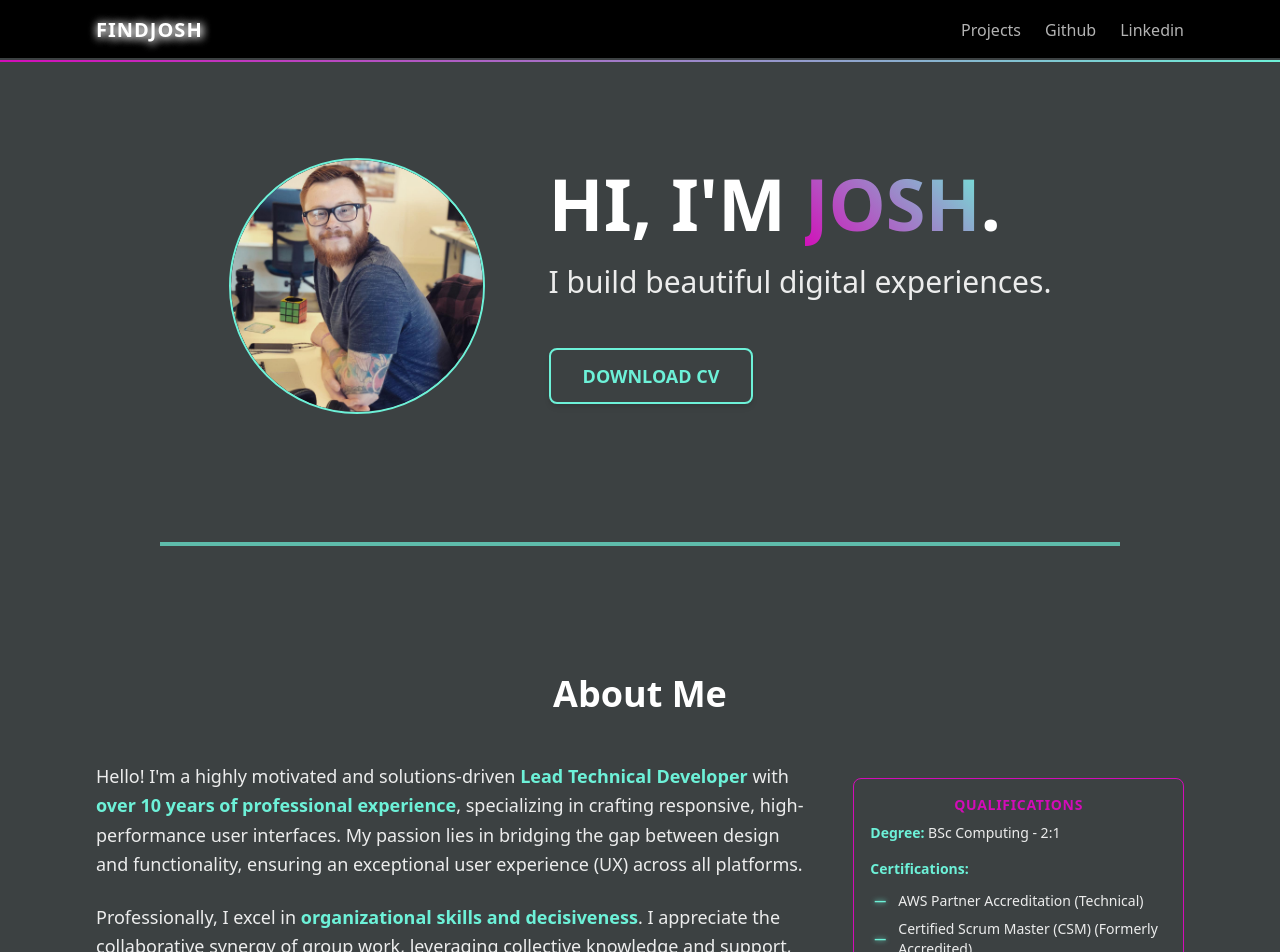
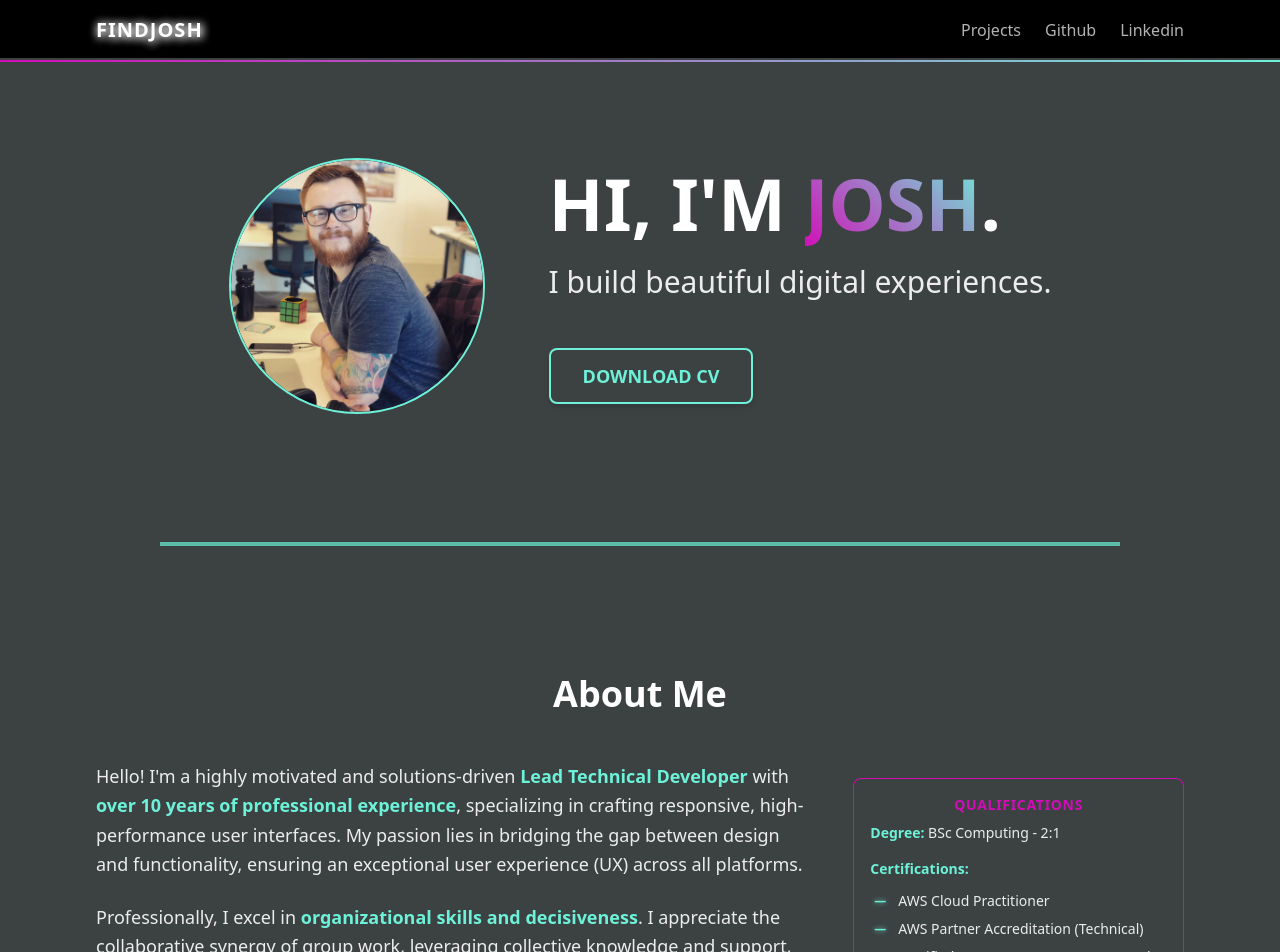
Before and after one commit to joshhallan/portfolio2025, a Next.js app: page / in a window 1280 px wide. Shown: the top 952 px of the page. Built offline with nearby package versions, Linux system fonts and the light colour scheme.

Commit message:
Added new certification

```diff
--- a/src/components/HomePage/About/About.tsx
+++ b/src/components/HomePage/About/About.tsx
@@ -83,6 +83,18 @@
                   >
                     —
                   </span>
+                  AWS Cloud Practitioner
+                </div>
+                <div className="flex items-center">
+                  <span
+                    className="inline-block px-1 mr-2 text-xs font-bold"
+                    style={{
+                      color: "var(--neon-blue)",
+                      textShadow: "0 0 5px var(--neon-blue)",
+                    }}
+                  >
+                    —
+                  </span>
                   AWS Partner Accreditation (Technical)
                 </div>
 
@@ -98,19 +110,6 @@
                   </span>
                   Certified Scrum Master (CSM) (Formerly Accredited)
                 </div>
-
-                {/* <div className="flex items-center opacity-50 italic">
-                  <span
-                    className="inline-block px-1 mr-2 text-xs font-bold"
-                    style={{
-                      color: "var(--neon-red)",
-                      textShadow: "0 0 5px var(--neon-red)",
-                    }}
-                  >
-                    —
-                  </span>
-                  Certified Scrum Master (CSM) (Lapsed)
-                </div> */}
               </div>
             </div>
           </div>
```
